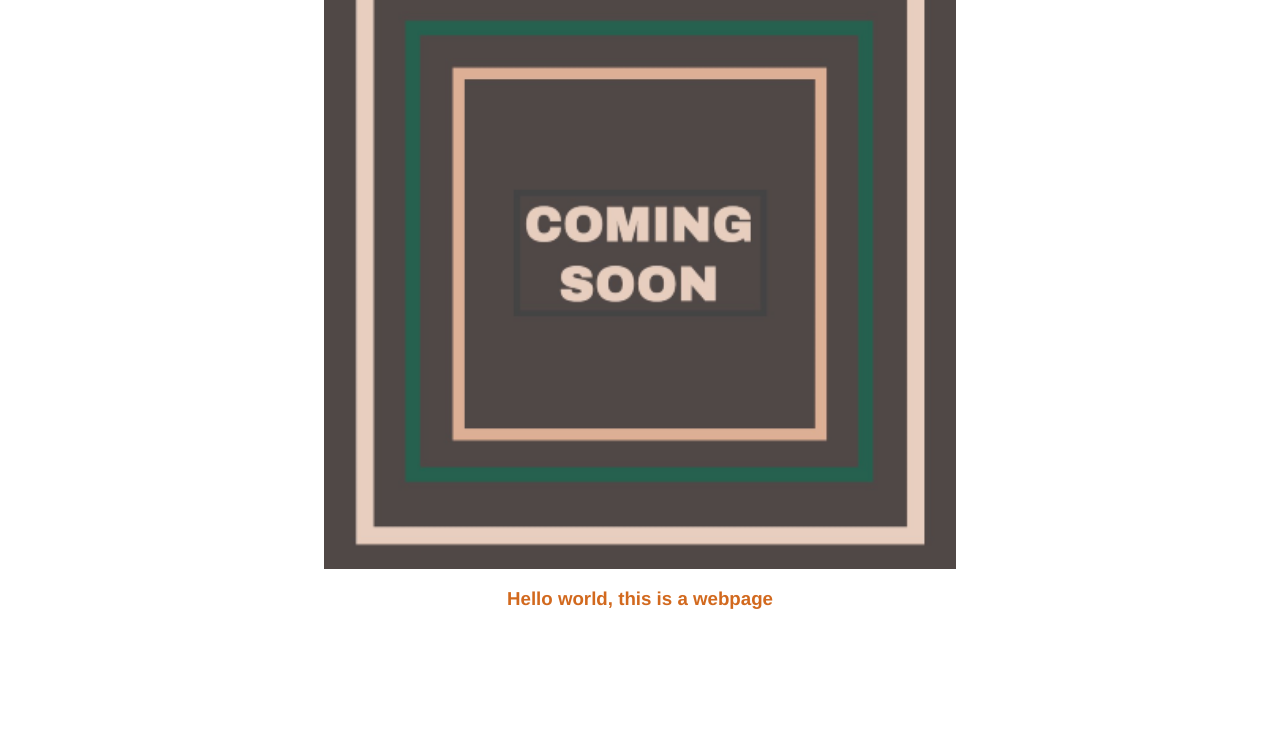
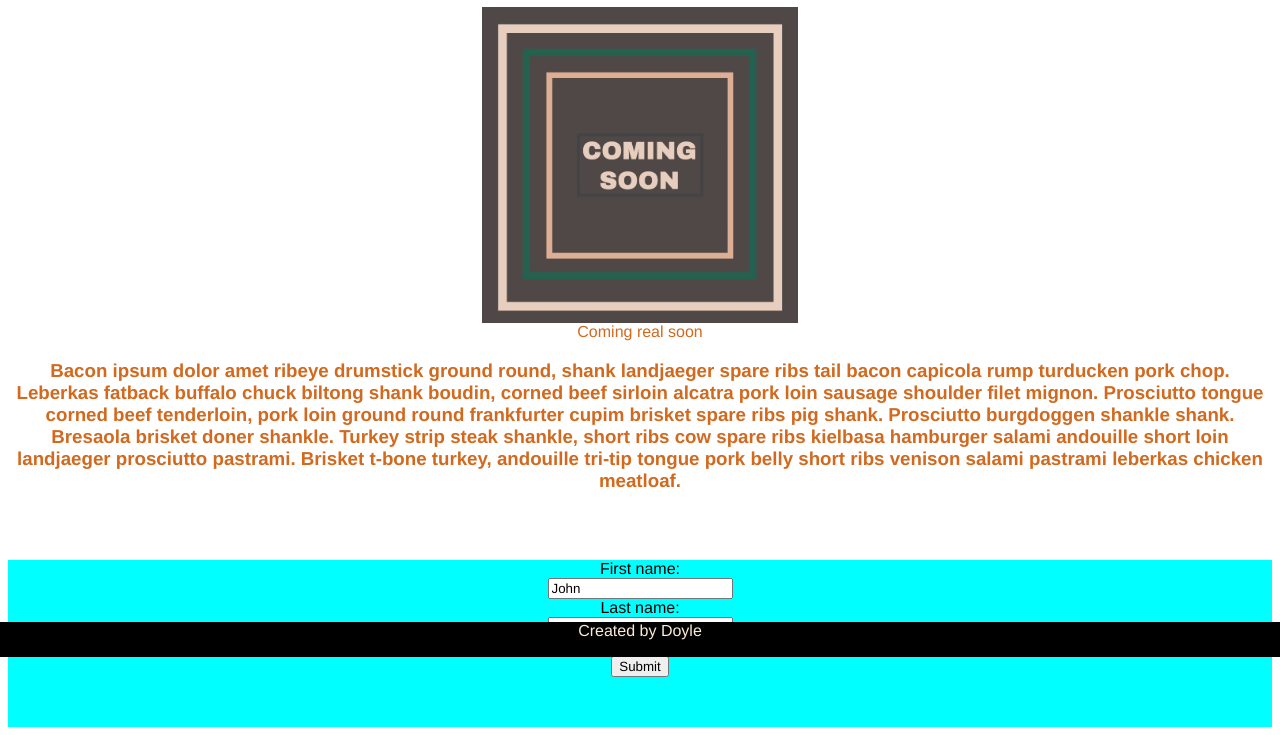
Before and after one commit to DoyleMartin/Miniproject, a plain HTML site: page assets/mini project/index.html in a window 1280 px wide. Shown: the part 143-878 px from the top of the page. Before the commit the page ends 800 px from the top, so only its background shows below. Drawn offline with Linux system fonts and the light colour scheme.

Commit message:
form/footer

```diff
--- a/assets/mini project/index.html
+++ b/assets/mini project/index.html
@@ -1,33 +1,53 @@
 <!DOCTYPE html>
 <html lang="en">
   <head>
-    <meta charset="UTF-8">
-    <meta name="viewport" content="width=device-width, initial-scale=1.0">
+    <meta charset="UTF-8" />
+    <meta name="viewport" content="width=device-width, initial-scale=1.0" />
     <title>Learner Core</title>
     <link rel="stylesheet" href="./style.css"
   </head>
   <body>
-
     <header>
       <div class="header">
         <nav>
           <a href="@">Home</a>
           <a href="@">Help</a>
           <a href="@">Doyle</a>
-
         </nav>
       </div>
-
     </header>
 
-    <main>
+    <main class="center">
       <h1>Hello World</h1>
-<img src="image-1.png" alt="coming soon" class="center">
+      <img src="image-1.png" alt="coming soon" class="center" />
+      <figcaption>Coming real soon</figcaption>
     </main>
 
+    <section>
+      <h3>
+        Bacon ipsum dolor amet ribeye drumstick ground round, shank landjaeger
+        spare ribs tail bacon capicola rump turducken pork chop. Leberkas
+        fatback buffalo chuck biltong shank boudin, corned beef sirloin alcatra
+        pork loin sausage shoulder filet mignon. Prosciutto tongue corned beef
+        tenderloin, pork loin ground round frankfurter cupim brisket spare ribs
+        pig shank. Prosciutto burgdoggen shankle shank. Bresaola brisket doner
+        shankle. Turkey strip steak shankle, short ribs cow spare ribs kielbasa
+        hamburger salami andouille short loin landjaeger prosciutto pastrami.
+        Brisket t-bone turkey, andouille tri-tip tongue pork belly short ribs
+        venison salami pastrami leberkas chicken meatloaf.
+      </h3>
+    </section>
 
-<Section>
-<h3>Hello world, this is a webpage</h3>
-</Section>
+    <section>
+        <form>
+        <label for="fname">First name:</label><br>
+        <input type="text" id="fname" name="fname" value="John"><br>
+        <label for="lname">Last name:</label><br>
+        <input type="text" id="lname" name="lname" value="Doe"><br><br>
+        <input type="submit" value="Submit">
+      </form>
+    </section>
+
+    <footer>Created by Doyle</footer>
   </body>
 </html>
--- a/assets/mini project/style.css
+++ b/assets/mini project/style.css
@@ -2,18 +2,21 @@
 font-family: 'Franklin Gothic Medium', 'Arial Narrow', Arial, sans-serif;
 }
 
-
-h1,
-h3 {
+h1 {
 text-align: center;
 color: chocolate;
+padding-top: 70px;
 }
+
 .center{
     display: block;
     margin-left: auto;
     margin-right: auto;
     width: 50%;
+    text-align: center;
+    color: chocolate;
 }
+
 .header{
     padding: 2%;
     text-align: right;
@@ -29,3 +32,28 @@ a{
 text-decoration: none;
 color: antiquewhite;
 }
+
+footer {
+    color: antiquewhite;
+    text-align: center;
+    background-color: black;
+    position: fixed;
+    width: 100%;
+    bottom: 0;
+    right: 0;
+    padding-bottom: 17px;
+
+}
+
+h3{
+    text-align: center;
+    color: chocolate;
+    padding-bottom: 50px;
+}
+
+form{
+padding-bottom: 50px;
+text-align: center;
+background-color: aqua;
+
+}
```
Lines whose indentation alone changed are shown as unchanged.
